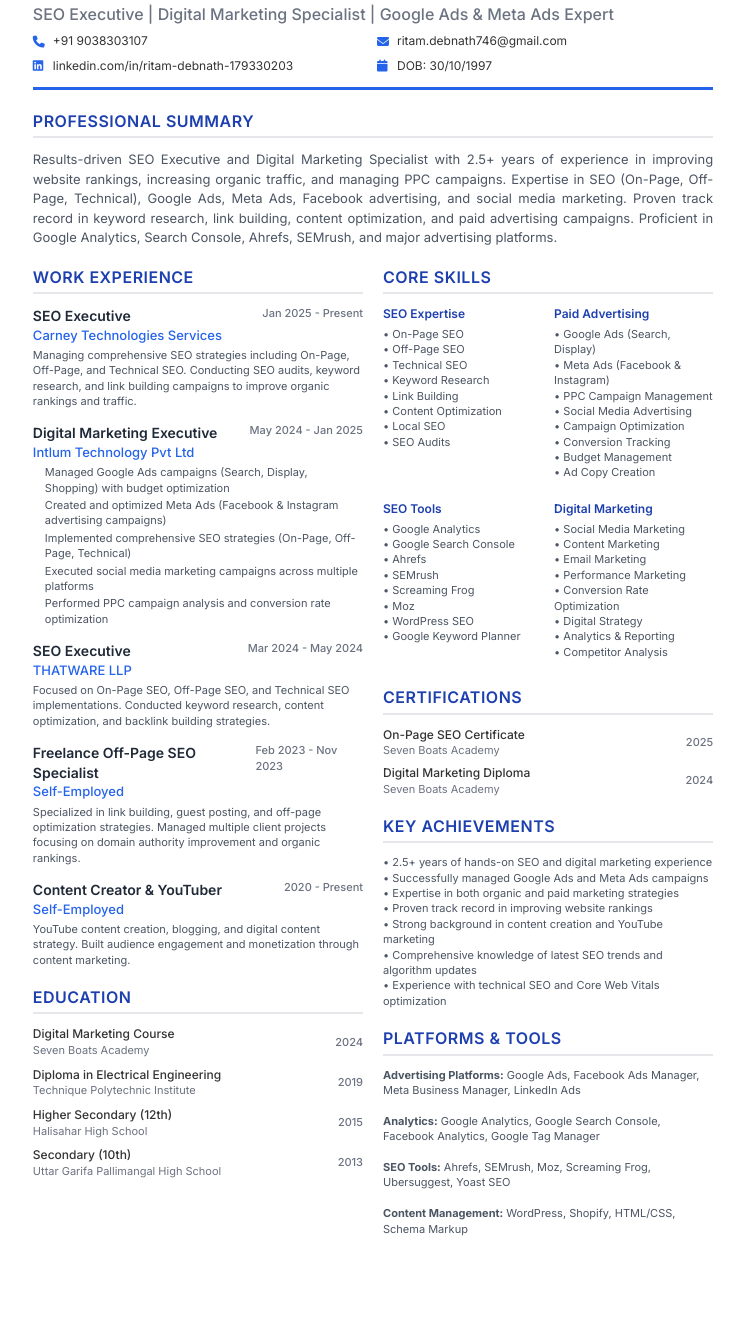
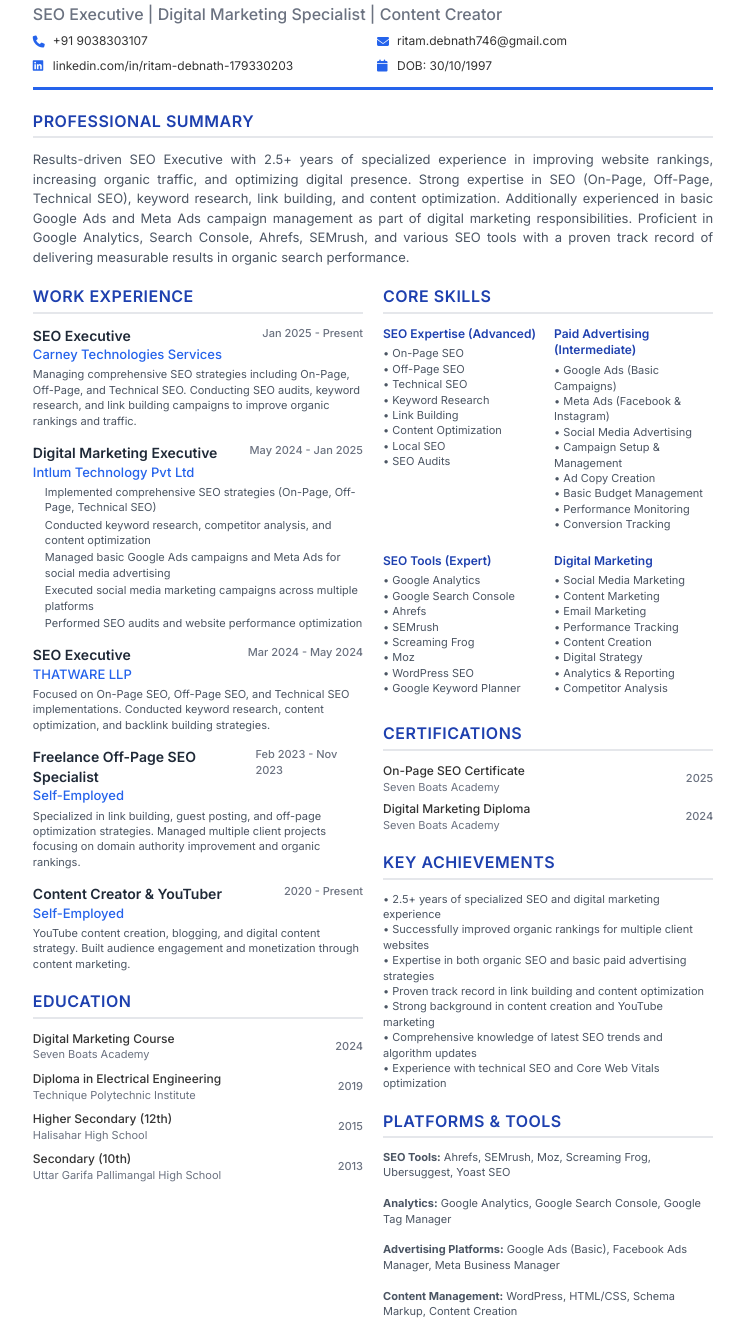
Before and after one commit to Ritam1997-sudo/Ritam-Debnath, a plain HTML site: page ads.html in a window 1280 px wide. Shown: the part 97-1419 px from the top of the page, without its empty margins (267-1011 px from the left). Drawn offline with nearby package versions, Linux system fonts and the light colour scheme.

Commit message:
Update ads.html

```diff
--- a/ads.html
+++ b/ads.html
@@ -225,7 +225,7 @@
         <!-- Header -->
         <div class="header">
             <div class="name">RITAM DEBNATH</div>
-            <div class="title">SEO Executive | Digital Marketing Specialist | Google Ads & Meta Ads Expert</div>
+            <div class="title">SEO Executive | Digital Marketing Specialist | Content Creator</div>
             <div class="contact-grid">
                 <div class="contact-item">
                     <i class="fas fa-phone"></i>
@@ -250,7 +250,7 @@
         <div class="section">
             <div class="section-title">Professional Summary</div>
             <div class="summary">
-                Results-driven SEO Executive and Digital Marketing Specialist with 2.5+ years of experience in improving website rankings, increasing organic traffic, and managing PPC campaigns. Expertise in SEO (On-Page, Off-Page, Technical), Google Ads, Meta Ads, Facebook advertising, and social media marketing. Proven track record in keyword research, link building, content optimization, and paid advertising campaigns. Proficient in Google Analytics, Search Console, Ahrefs, SEMrush, and major advertising platforms.
+                Results-driven SEO Executive with 2.5+ years of specialized experience in improving website rankings, increasing organic traffic, and optimizing digital presence. Strong expertise in SEO (On-Page, Off-Page, Technical SEO), keyword research, link building, and content optimization. Additionally experienced in basic Google Ads and Meta Ads campaign management as part of digital marketing responsibilities. Proficient in Google Analytics, Search Console, Ahrefs, SEMrush, and various SEO tools with a proven track record of delivering measurable results in organic search performance.
             </div>
         </div>
 
@@ -283,11 +283,11 @@
                         </div>
                         <div class="job-description">
                             <ul>
-                                <li>Managed Google Ads campaigns (Search, Display, Shopping) with budget optimization</li>
-                                <li>Created and optimized Meta Ads (Facebook & Instagram advertising campaigns)</li>
-                                <li>Implemented comprehensive SEO strategies (On-Page, Off-Page, Technical)</li>
+                                <li>Implemented comprehensive SEO strategies (On-Page, Off-Page, Technical SEO)</li>
+                                <li>Conducted keyword research, competitor analysis, and content optimization</li>
+                                <li>Managed basic Google Ads campaigns and Meta Ads for social media advertising</li>
                                 <li>Executed social media marketing campaigns across multiple platforms</li>
-                                <li>Performed PPC campaign analysis and conversion rate optimization</li>
+                                <li>Performed SEO audits and website performance optimization</li>
                             </ul>
                         </div>
                     </div>
@@ -376,7 +376,7 @@
                     <div class="section-title">Core Skills</div>
                     <div class="skills-grid">
                         <div class="skill-category">
-                            <div class="skill-category-title">SEO Expertise</div>
+                            <div class="skill-category-title">SEO Expertise (Advanced)</div>
                             <div class="skill-list">
                                 • On-Page SEO<br>
                                 • Off-Page SEO<br>
@@ -390,21 +390,21 @@
                         </div>
 
                         <div class="skill-category">
-                            <div class="skill-category-title">Paid Advertising</div>
+                            <div class="skill-category-title">Paid Advertising (Intermediate)</div>
                             <div class="skill-list">
-                                • Google Ads (Search, Display)<br>
+                                • Google Ads (Basic Campaigns)<br>
                                 • Meta Ads (Facebook & Instagram)<br>
-                                • PPC Campaign Management<br>
                                 • Social Media Advertising<br>
-                                • Campaign Optimization<br>
-                                • Conversion Tracking<br>
-                                • Budget Management<br>
-                                • Ad Copy Creation
+                                • Campaign Setup & Management<br>
+                                • Ad Copy Creation<br>
+                                • Basic Budget Management<br>
+                                • Performance Monitoring<br>
+                                • Conversion Tracking
                             </div>
                         </div>
 
                         <div class="skill-category">
-                            <div class="skill-category-title">SEO Tools</div>
+                            <div class="skill-category-title">SEO Tools (Expert)</div>
                             <div class="skill-list">
                                 • Google Analytics<br>
                                 • Google Search Console<br>
@@ -423,8 +423,8 @@
                                 • Social Media Marketing<br>
                                 • Content Marketing<br>
                                 • Email Marketing<br>
-                                • Performance Marketing<br>
-                                • Conversion Rate Optimization<br>
+                                • Performance Tracking<br>
+                                • Content Creation<br>
                                 • Digital Strategy<br>
                                 • Analytics & Reporting<br>
                                 • Competitor Analysis
@@ -456,10 +456,10 @@
                 <div class="section">
                     <div class="section-title">Key Achievements</div>
                     <div class="skill-list">
-                        • 2.5+ years of hands-on SEO and digital marketing experience<br>
-                        • Successfully managed Google Ads and Meta Ads campaigns<br>
-                        • Expertise in both organic and paid marketing strategies<br>
-                        • Proven track record in improving website rankings<br>
+                        • 2.5+ years of specialized SEO and digital marketing experience<br>
+                        • Successfully improved organic rankings for multiple client websites<br>
+                        • Expertise in both organic SEO and basic paid advertising strategies<br>
+                        • Proven track record in link building and content optimization<br>
                         • Strong background in content creation and YouTube marketing<br>
                         • Comprehensive knowledge of latest SEO trends and algorithm updates<br>
                         • Experience with technical SEO and Core Web Vitals optimization
@@ -470,10 +470,10 @@
                 <div class="section">
                     <div class="section-title">Platforms & Tools</div>
                     <div class="skill-list">
-                        <strong>Advertising Platforms:</strong> Google Ads, Facebook Ads Manager, Meta Business Manager, LinkedIn Ads<br><br>
-                        <strong>Analytics:</strong> Google Analytics, Google Search Console, Facebook Analytics, Google Tag Manager<br><br>
                         <strong>SEO Tools:</strong> Ahrefs, SEMrush, Moz, Screaming Frog, Ubersuggest, Yoast SEO<br><br>
-                        <strong>Content Management:</strong> WordPress, Shopify, HTML/CSS, Schema Markup
+                        <strong>Analytics:</strong> Google Analytics, Google Search Console, Google Tag Manager<br><br>
+                        <strong>Advertising Platforms:</strong> Google Ads (Basic), Facebook Ads Manager, Meta Business Manager<br><br>
+                        <strong>Content Management:</strong> WordPress, HTML/CSS, Schema Markup, Content Creation
                     </div>
                 </div>
             </div>
```
